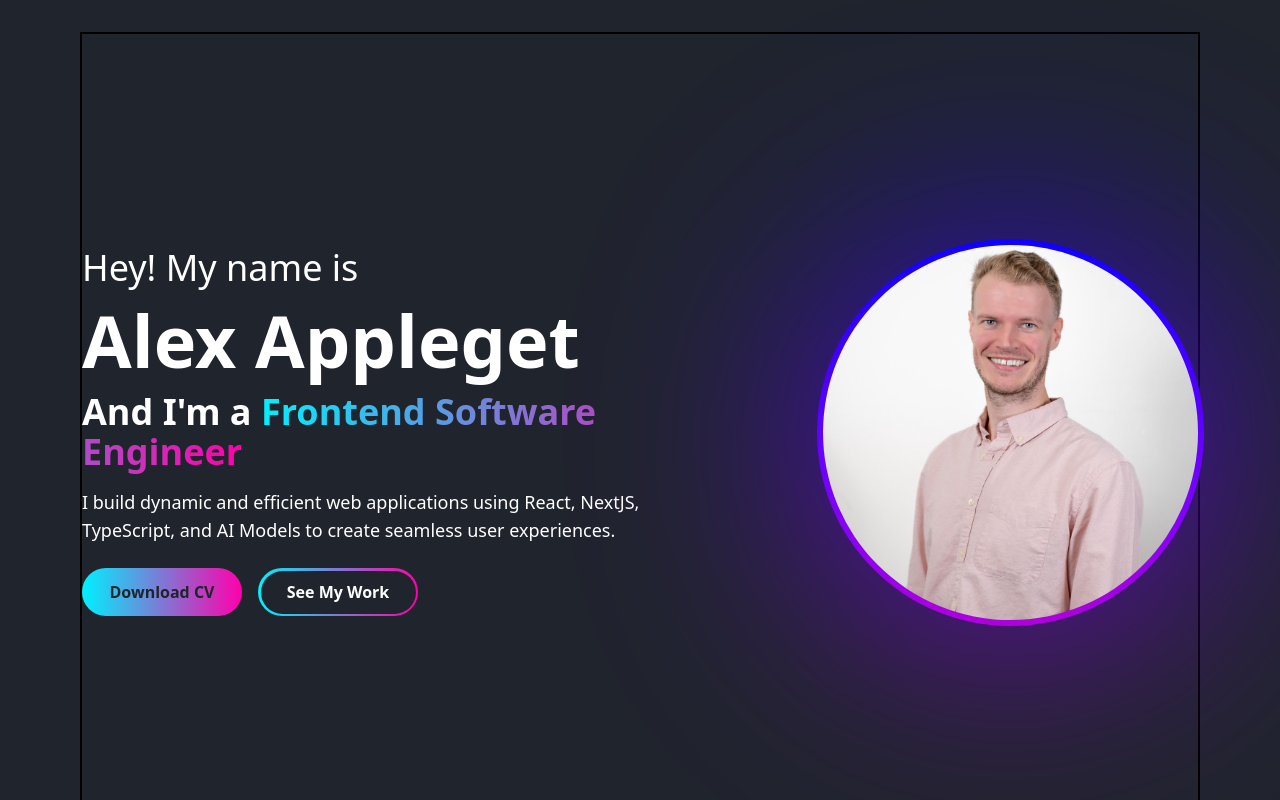
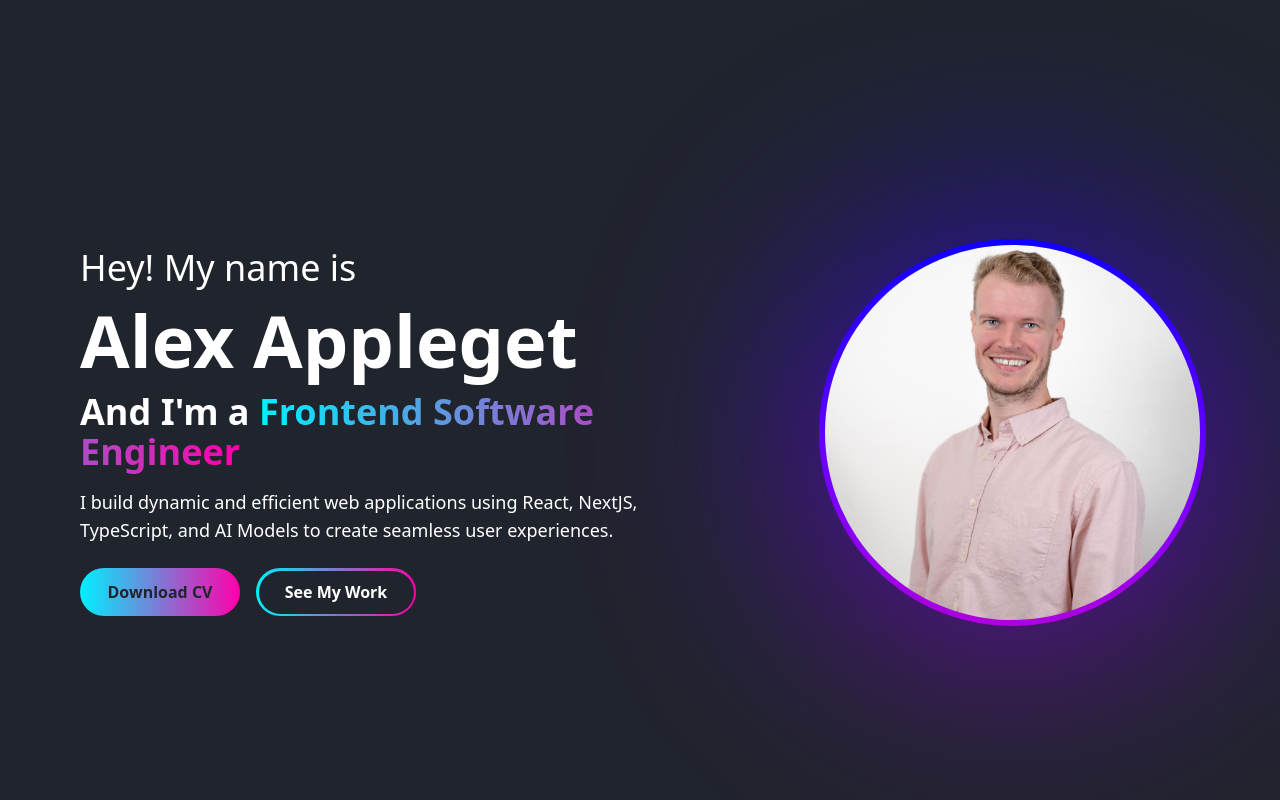
Before and after one commit to alexappleget/portfolio-v3, a Next.js app: page / in a window 1280 px wide. Shown: the top 800 px of the page. Built offline with nearby package versions, Linux system fonts and the light colour scheme.

Commit message:
Fix: added margin to hero section

```diff
--- a/components/HeroSection/HeroSection.tsx
+++ b/components/HeroSection/HeroSection.tsx
@@ -16,7 +16,7 @@ export const HeroSection = ({
     }
   };
   return (
-    <section className="w-full md:min-h-screen flex flex-col md:flex-row items-center justify-center md:justify-start md:pt-0 md:pb-0 border-2 py-20">
+    <section className="w-full md:min-h-screen flex flex-col md:flex-row items-center justify-center md:justify-start mt-24 mb-40 md:mt-0 md:mb-0">
       <div className="flex flex-col justify-center gap-6 md:gap-4 text-white w-full md:w-1/2 text-center md:text-left">
         <p className="text-3xl md:text-4xl">Hey! My name is</p>
         <h1 className="text-5xl md:text-7xl font-bold">Alex Appleget</h1>
```
